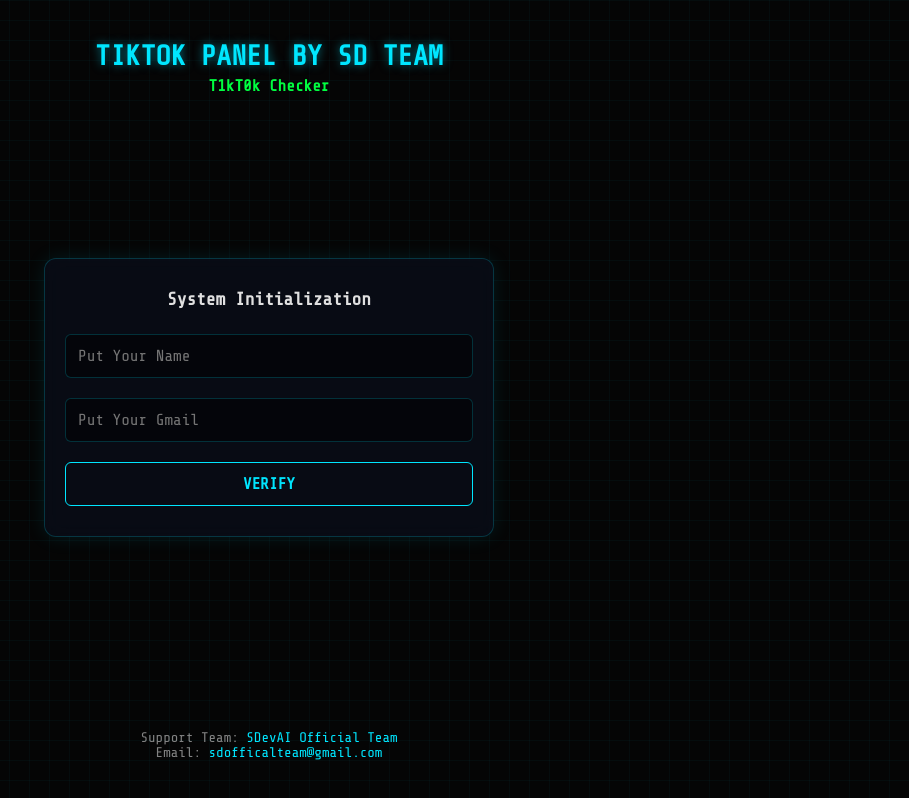
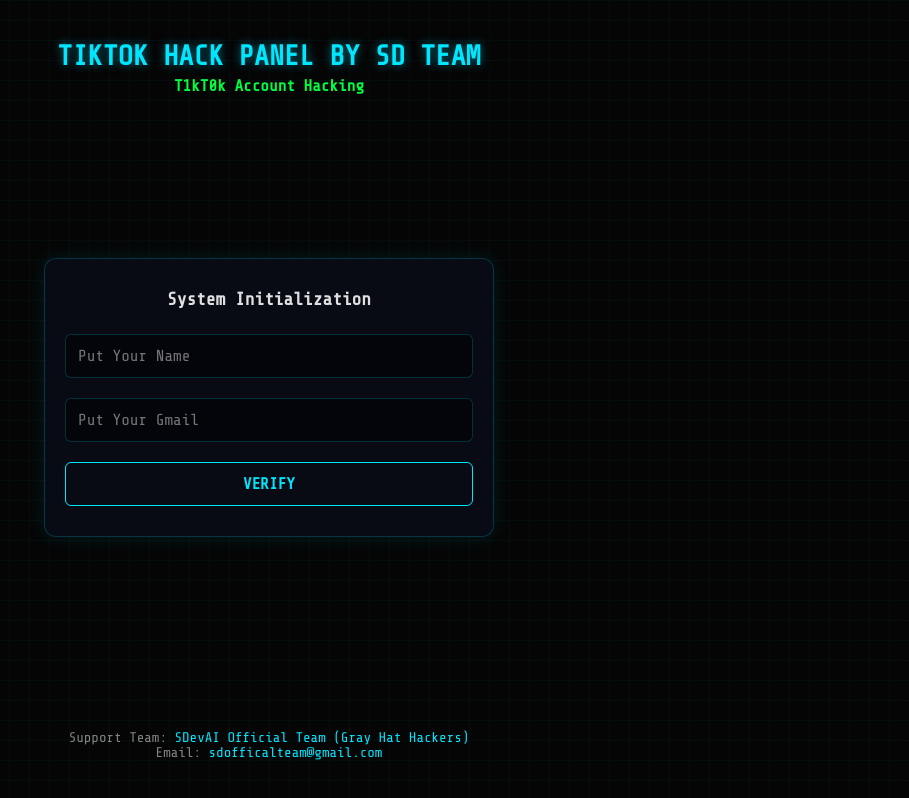
Before and after one commit to sdofficalteam/TikTok-Hack-panel, a plain HTML site: page index.html in a window 1280 px wide. Shown: the whole page, without its empty margins (371-1280 px from the left). Drawn offline with nearby package versions, Linux system fonts and the light colour scheme.

Commit message:
Add files via upload

```diff
--- a/index.html
+++ b/index.html
@@ -3,7 +3,7 @@
 <head>
     <meta charset="UTF-8">
     <meta name="viewport" content="width=device-width, initial-scale=1.0">
-    <title>TikTok Panel By SD Team</title>
+    <title>TikTok Hack Panel By SD Team</title>
     <style>
         @import url('https://fonts.googleapis.com/css2?family=Share+Tech+Mono&display=swap');
 
@@ -210,8 +210,8 @@
 <body>
 
     <header>
-        <h1>TikTok Panel By SD Team</h1>
-        <h3>T1kT0k Checker</h3>
+        <h1>TikTok Hack Panel By SD Team</h1>
+        <h3>T1kT0k Account Hacking</h3>
     </header>
 
     <div class="container">
@@ -261,7 +261,7 @@
 
         <!-- Main Dashboard -->
         <div id="dashboard" class="glass-panel">
-            <h2>T1kT0k Checker</h2>
+            <h2>T1kT0k Account Hacking</h2>
             <div class="note-box">
                 Appreciation for:<br>
                 <strong>Ethical Hacker SD Bhai and SDevAI Team</strong>
@@ -291,7 +291,7 @@
     </div>
 
     <footer>
-        Support Team: <span>SDevAI Official Team</span><br>
+        Support Team: <span>SDevAI Official Team (Gray Hat Hackers)</span><br>
         Email: <span>sdofficalteam@gmail.com</span>
     </footer>
 
```
